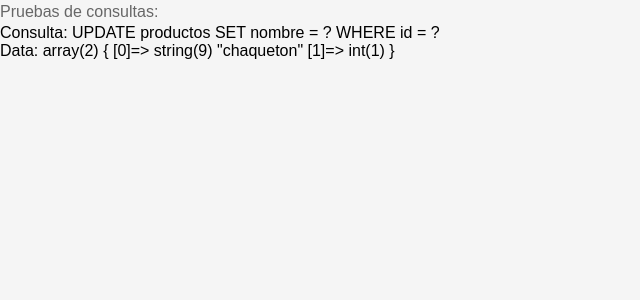
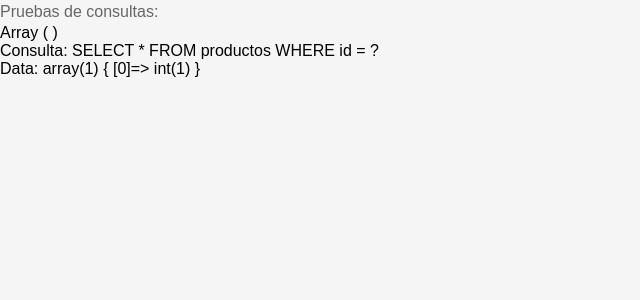
Before and after one commit to MiguelVaroRaya/T5A2.Programacion_Orientada_A_Objetos, a PHP site: page /home in a window 1280 px wide. Shown: the top 300 px of the page, without its empty margins (0-640 px from the left). Run offline with PHP 8.4, Linux system fonts and the light colour scheme; tables that the repository leaves empty or names only in its code hold one stand-in row (values such as "Sample post").

Commit message:
Añadiendo nuevos ejemplos para prueba de base de datos

```diff
--- a/resources/views/home.php
+++ b/resources/views/home.php
@@ -55,7 +55,12 @@
     //$productoModel->delete(4);
 
      // Consulta
-     $productoModel->update(1, ['nombre' => 'chaqueton']);
+     $resultado = $productoModel->select('*')->where('precio', '=', 4)->get();
+
+     print_r($resultado);
+
+     echo "<br>";
+     $resultado2 = $productoModel->find(1);
     ?>
 </body>
 
```
